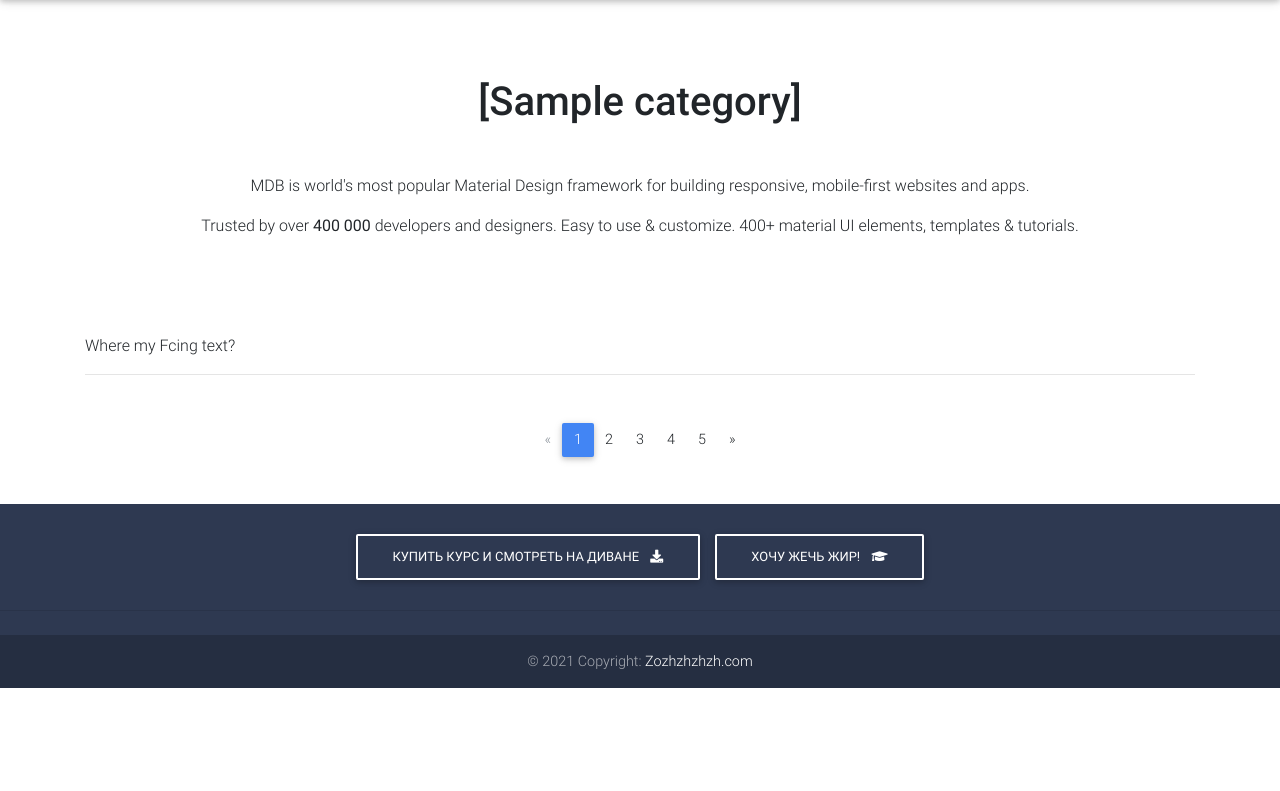
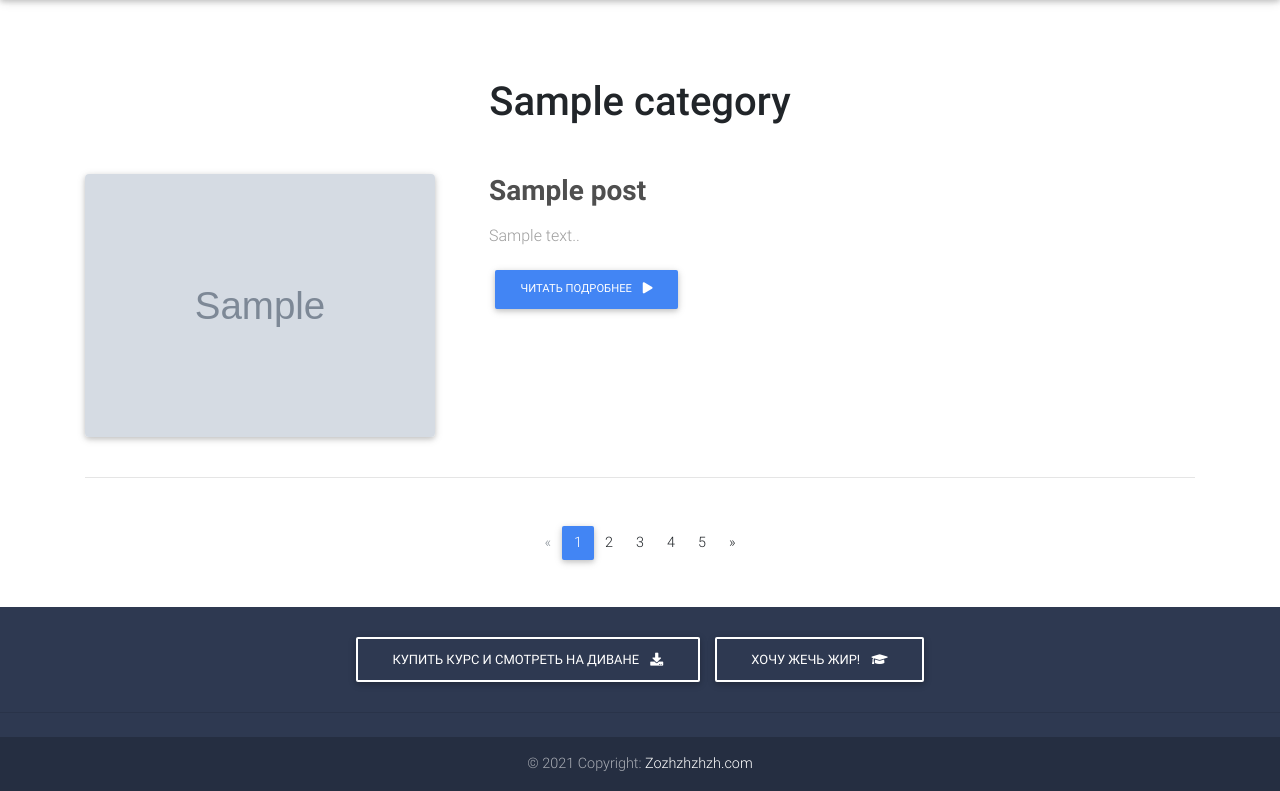
Before and after one commit to Andrey-Yakovtsev/2_Blog, a Flask app: template templates/category-page.html in a window 1280 px wide. Shown: the part 66-857 px from the top of the page. Before the commit the page ends 754 px from the top, so only its background shows below. Run offline with Flask 2, Linux system fonts and the light colour scheme; the template is opened without the code that fills it: values that come from a table or form of the project are taken from there, others are empty; tables that the repository leaves empty hold one stand-in row (values such as "Sample post"); grey boxes marked "Sample" are stand-in pictures; some libraries are stand-ins or nearby versions.

Commit message:
Все работает )

```diff
--- a/config.py
+++ b/config.py
@@ -3,8 +3,9 @@ import os
 PG_USER = 'blog'
 PG_PASSWORD = os.environ.get('POSTGRES_PASSWORD')
 
-# PG_HOST = '127.0.0.1'     # Dockerbase
+# PG_HOST = '127.0.0.1'     # Dockerbase 172.20.0.2
 PG_HOST = 'localhost'
+# PG_HOST = 'db'
 PG_PORT = '5432'
 # PG_PORT = '5000'
 PG_DB = 'blog_db'
--- a/docker-compose.yml
+++ b/docker-compose.yml
@@ -19,4 +19,4 @@ services:
       POSTGRES_USER: blog
       POSTGRES_PASSWORD: ${POSTGRES_PASSWORD}
     ports:
-    - 5432:5432
+    - 5555:5555
--- a/templates/base.html
+++ b/templates/base.html
@@ -61,10 +61,10 @@
                         <!-- Dropdown menu -->
                         <ul class="dropdown-menu" aria-labelledby="navbarDropdown">
                             <li><a class="dropdown-item" href="{{ url_for('category_app.category_page', category_id=1) }}">Бег</a></li>
-                            <li><a class="dropdown-item" href="{{ url_for('category_app.category_page', category_id=2) }}">Велоспорт</a></li>
+                            <li><a class="dropdown-item" href="{{ url_for('category_app.category_page', category_id=3) }}">Велоспорт</a></li>
                             <li><hr class="dropdown-divider" /></li>
                             <li>
-                                <a class="dropdown-item" href="{{ url_for('category_app.category_page', category_id=3) }}">Просто фитнес</a>
+                                <a class="dropdown-item" href="{{ url_for('category_app.category_page', category_id=2) }}">Просто фитнес</a>
                             </li>
                         </ul>
                     </li>
--- a/templates/category-page.html
+++ b/templates/category-page.html
@@ -18,21 +18,18 @@
         <!-- Heading & Description -->
         <div class="wow fadeIn">
           <!--Section heading-->
-          <h2 class="h1 text-center mb-5">{{ category }}</h2>
+          <h2 class="h1 text-center mb-5">{{ category.title }}</h2>
           <!--Section description-->
-          <p class="text-center">MDB is world's most popular Material Design framework for building responsive,
-            mobile-first websites
-            and apps. </p>
-          <p class="text-center mb-5 pb-5">Trusted by over
-            <strong>400 000</strong> developers and designers. Easy to use & customize. 400+ material UI elements,
-            templates
-            & tutorials.</p>
+{#          <p class="text-center">MDB is world's most popular Material Design framework for building responsive,#}
+{#            mobile-first websites#}
+{#            and apps. </p>#}
+{#          <p class="text-center mb-5 pb-5">Trusted by over#}
+{#            <strong>400 000</strong> developers and designers. Easy to use & customize. 400+ material UI elements,#}
+{#            templates#}
+{#            & tutorials.</p>#}
         </div>
         <!-- Heading & Description -->
-      <p>Where my Fcing text?</p>
          {% for post in category.posts  %}
-             <p>Where my Fcing text?</p>
-        <hr class="mb-5">
         <!--Grid row-->
         <div class="row mt-3 wow fadeIn">
 
@@ -40,9 +37,9 @@
           <div class="col-lg-5 col-xl-4 mb-4">
             <!--Featured image-->
             <div class="view overlay rounded z-depth-1">
-              <img src="https://mdbootstrap.com/wp-content/uploads/2017/11/brandflow-tutorial-fb.jpg" class="img-fluid"
+              <img src="{{ post.picture }}" class="img-fluid"
                 alt="">
-              <a href="https://mdbootstrap.com/education/tech-marketing/automated-app-introduction/" target="_blank">
+              <a href="{{ url_for('posts_app.post_detail', post_id=post.id) }}" target="_blank">
                 <div class="mask rgba-white-slight"></div>
               </a>
             </div>
@@ -52,12 +49,11 @@
           <!--Grid column-->
           <div class="col-lg-7 col-xl-7 ml-xl-4 mb-4">
             <h3 class="mb-3 font-weight-bold dark-grey-text">
-              <strong>{{ post.id }}</strong>
+              <strong>{{ post.title }}</strong>
             </h3>
-            <p class="grey-text">Learn how to create a smart website which learns your user and reacts properly to his
-              behavior.</p>
-            <a href="https://mdbootstrap.com/education/tech-marketing/automated-app-introduction/" target="_blank"
-              class="btn btn-primary btn-md">Start tutorial
+            <p class="grey-text">{{ post.text }}.</p>
+            <a href="{{ url_for('posts_app.post_detail', post_id=post.id) }}" target="_blank"
+              class="btn btn-primary btn-md">Читать подробнее
               <i class="fas fa-play ml-2"></i>
             </a>
           </div>
--- a/views/category.py
+++ b/views/category.py
@@ -5,7 +5,7 @@ category_app = Blueprint('category_app', __name__)
 
 @category_app.route('/<category_id>', endpoint='category_page')
 def show_category_post(category_id):
-    category = Category.query.filter_by(id=category_id)
+    category = Category.query.filter_by(id=category_id).first()
     return render_template('category-page.html',
                            category=category,
                            )
```
Also changed, not shown: 2 other files.
